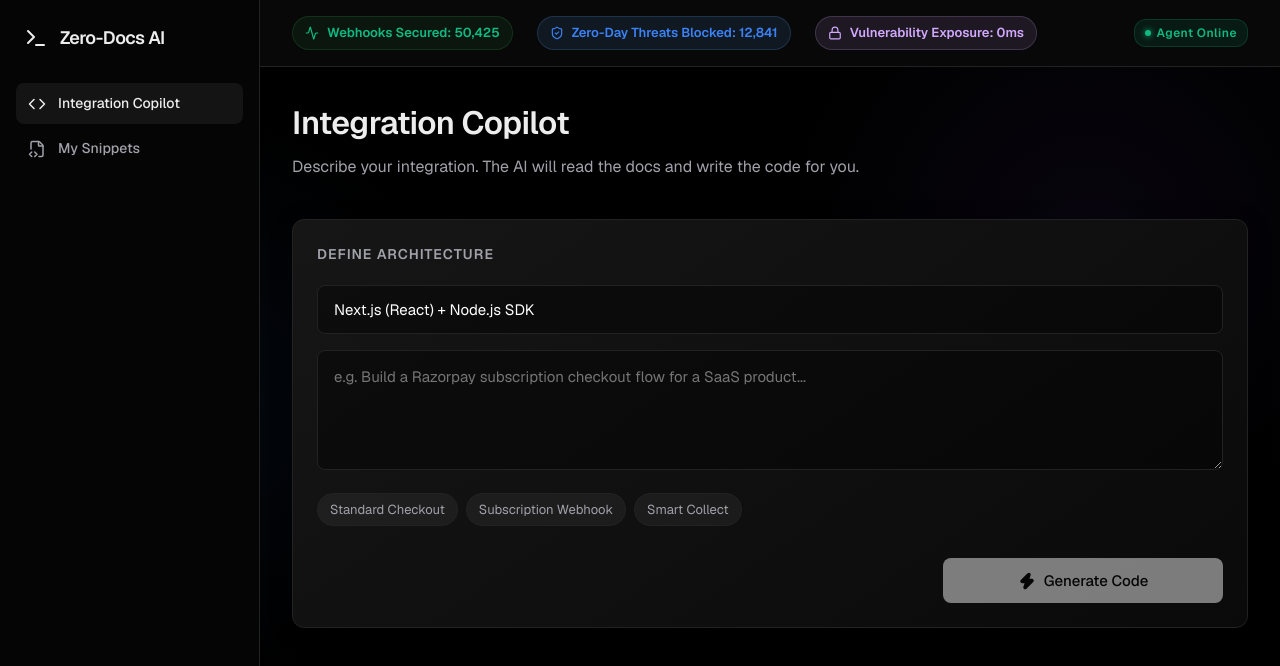
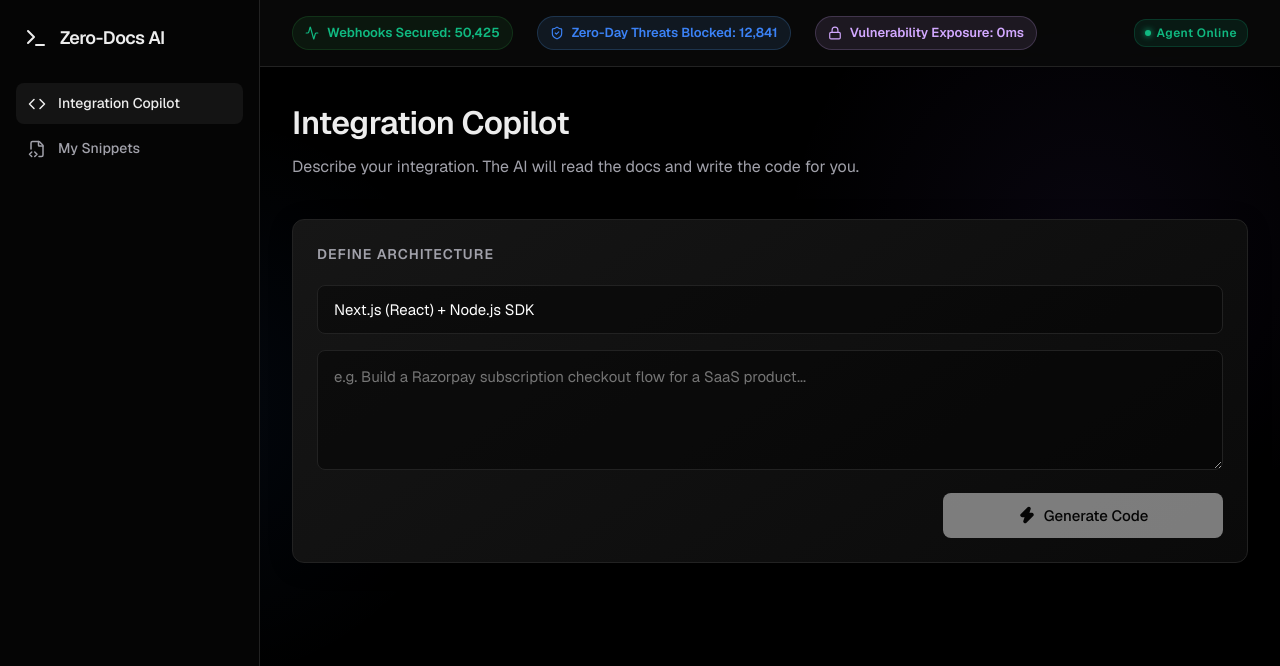
Before and after one commit to rayanakarthikeyan/Zero-Docs-Copilot, a Next.js app: page / in a window 1280 px wide. Shown: the top 666 px of the page. Built offline with nearby package versions, Linux system fonts and the light colour scheme.

Commit message:
style: remove quick start chips to reduce ui clutter

```diff
--- a/src/app/page.tsx
+++ b/src/app/page.tsx
@@ -301,11 +301,6 @@ export default function Home() {
                   />
                 </div>
 
-                <div style={{ display: "flex", flexWrap: "wrap", marginBottom: "24px" }}>
-                  <div className="quick-start-chip" onClick={() => setPrompt("Generate a secure Standard Checkout integration")}>Standard Checkout</div>
-                  <div className="quick-start-chip" onClick={() => setPrompt("Generate a robust Subscription Webhook handler")}>Subscription Webhook</div>
-                  <div className="quick-start-chip" onClick={() => setPrompt("Generate a Smart Collect architecture")}>Smart Collect</div>
-                </div>
 
                 <div style={{ display: "flex", justifyContent: "flex-end" }}>
                   <button
```
